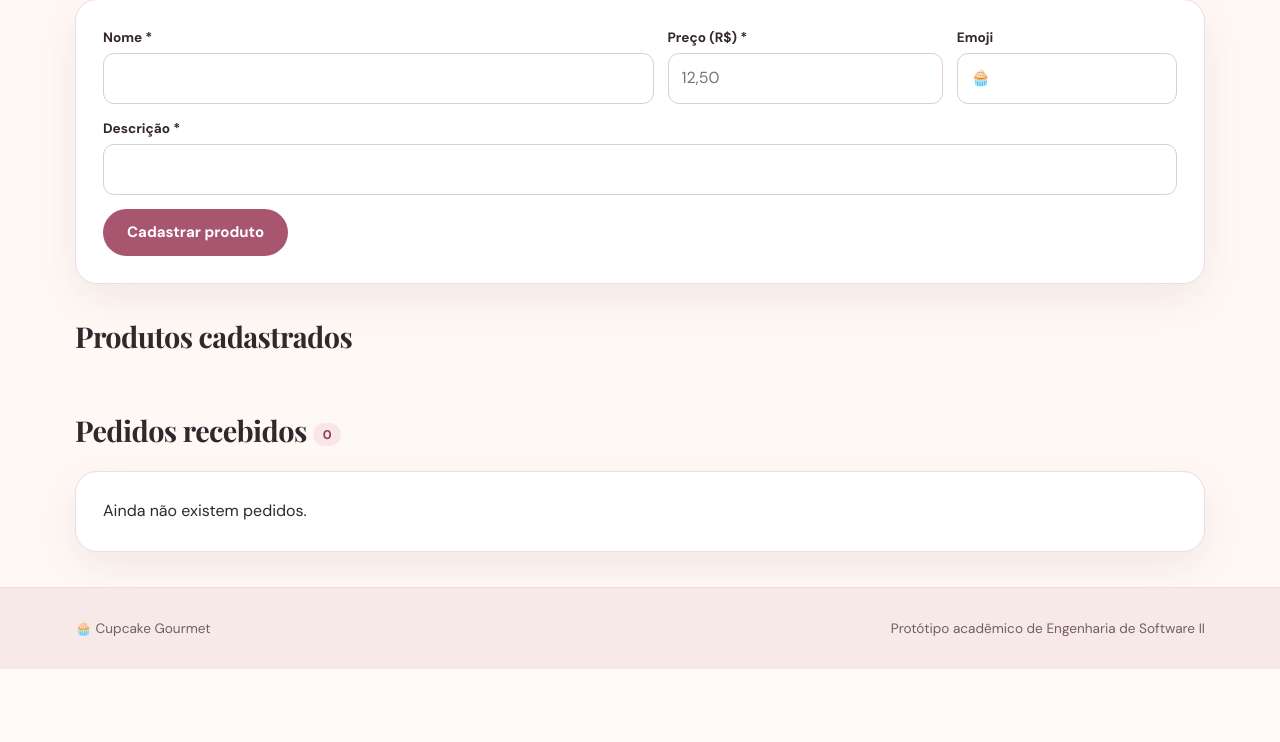
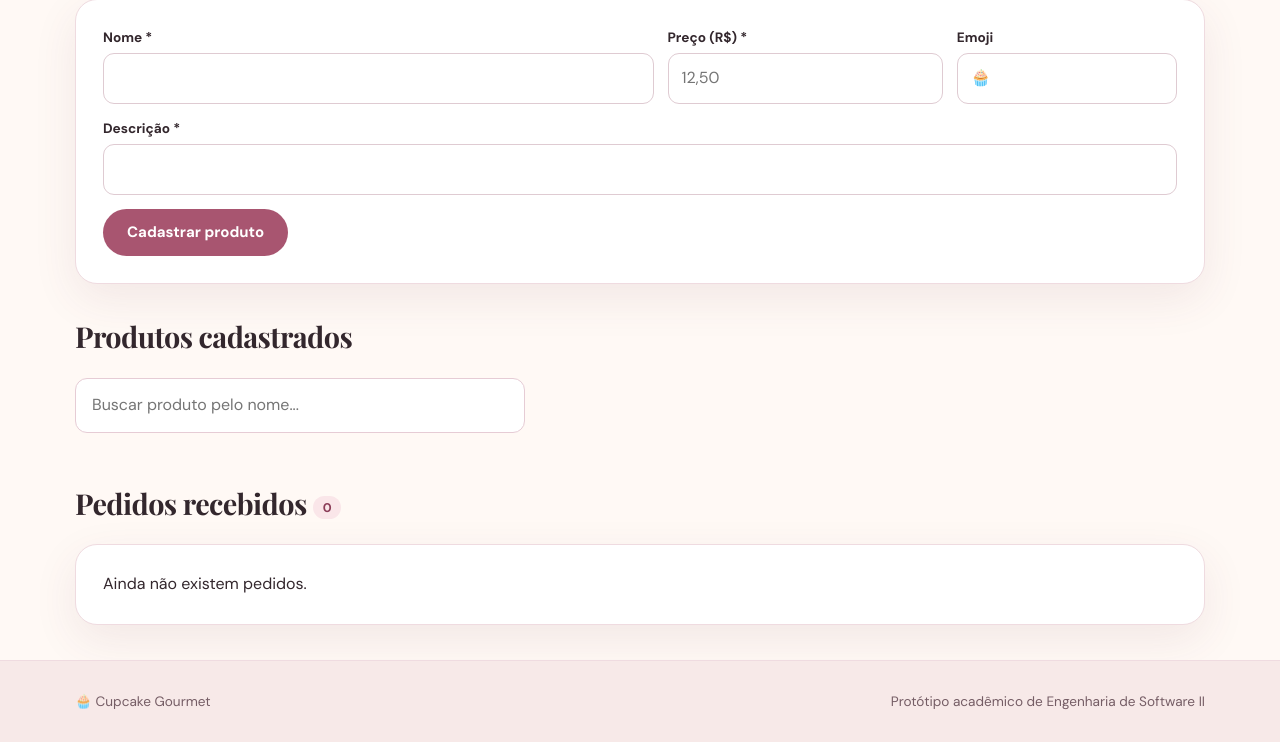
Before and after one commit to anacschmoeller/Cupcakeprojeto, a Flask app: template cupcake_gourmet_projeto/cupcake/templates/admin.html in a window 1280 px wide. Shown: the part 407-1149 px from the top of the page. Before the commit the page ends 1076 px from the top, so only its background shows below. Run offline with Flask 3, Linux system fonts and the light colour scheme; the template is opened without the code that fills it, so the values that code supplies are empty.

Commit message:
Implement product search functionality in admin panel
Added a search input for products and implemented filtering functionality.

```diff
--- a/cupcake_gourmet_projeto/cupcake/templates/admin.html
+++ b/cupcake_gourmet_projeto/cupcake/templates/admin.html
@@ -3,6 +3,31 @@
 {% block content %}
 <section class="page-intro admin-heading"><div><span class="eyebrow">PAINEL DA LOJA</span><h1>Administração</h1><p>Gerencie seus cupcakes e acompanhe os pedidos.</p></div><form method="post" action="{{ url_for('site.logout') }}"><input type="hidden" name="csrf_token" value="{{ csrf_token }}"><button class="btn btn-outline" type="submit">Sair da conta</button></form></section>
 <section class="admin-section"><h2>Cadastrar cupcake</h2><form method="post" action="{{ url_for('site.add_product') }}" class="panel admin-form"><input type="hidden" name="csrf_token" value="{{ csrf_token }}"><div><label for="new-name">Nome *</label><input id="new-name" name="nome" minlength="2" required></div><div><label for="new-price">Preço (R$) *</label><input id="new-price" name="preco" placeholder="12,50" required></div><div><label for="new-emoji">Emoji</label><input id="new-emoji" name="emoji" value="🧁" maxlength="4"></div><div class="admin-wide"><label for="new-desc">Descrição *</label><input id="new-desc" name="descricao" required></div><button class="btn btn-primary" type="submit">Cadastrar produto</button></form></section>
-<section class="admin-section"><h2>Produtos cadastrados</h2><div class="admin-cards">{% for product in products %}<details class="panel admin-product"><summary><span>{{ product['emoji'] }} {{ product['nome'] }}</span><span>{{ product['preco_centavos'] | reais }} • {{ 'Disponível' if product['disponivel'] else 'Indisponível' }} <span aria-hidden="true">▾</span></span></summary><form method="post" action="{{ url_for('site.edit_product', product_id=product['id']) }}" class="edit-form"><input type="hidden" name="csrf_token" value="{{ csrf_token }}"><label>Nome <input name="nome" value="{{ product['nome'] }}" required></label><label>Descrição <input name="descricao" value="{{ product['descricao'] }}" required></label><label>Preço (R$) <input name="preco" value="{{ '%0.2f' | format(product['preco_centavos']/100) }}" required></label><label>Emoji <input name="emoji" value="{{ product['emoji'] }}"></label><label>Disponibilidade <select name="disponivel"><option value="1" {% if product['disponivel'] %}selected{% endif %}>Disponível</option><option value="0" {% if not product['disponivel'] %}selected{% endif %}>Indisponível</option></select></label><button class="btn btn-primary" type="submit">Salvar alterações</button></form></details>{% endfor %}</div></section>
+<section class="admin-section"><h2>Produtos cadastrados</h2>
+
+<input
+  type="search"
+  id="buscar-produto-admin"
+  placeholder="Buscar produto pelo nome..."
+  aria-label="Buscar produto pelo nome"
+  style="width:100%; max-width:450px; padding:14px 16px; margin:18px 0; border:1px solid #e6ccd5; border-radius:12px; font:inherit;"
+>
+
+<div class="admin-cards">{% for product in products %}<details class="panel admin-product"><summary><span>{{ product['emoji'] }} {{ product['nome'] }}</span><span>{{ product['preco_centavos'] | reais }} • {{ 'Disponível' if product['disponivel'] else 'Indisponível' }} <span aria-hidden="true">▾</span></span></summary><form method="post" action="{{ url_for('site.edit_product', product_id=product['id']) }}" class="edit-form"><input type="hidden" name="csrf_token" value="{{ csrf_token }}"><label>Nome <input name="nome" value="{{ product['nome'] }}" required></label><label>Descrição <input name="descricao" value="{{ product['descricao'] }}" required></label><label>Preço (R$) <input name="preco" value="{{ '%0.2f' | format(product['preco_centavos']/100) }}" required></label><label>Emoji <input name="emoji" value="{{ product['emoji'] }}"></label><label>Disponibilidade <select name="disponivel"><option value="1" {% if product['disponivel'] %}selected{% endif %}>Disponível</option><option value="0" {% if not product['disponivel'] %}selected{% endif %}>Indisponível</option></select></label><button class="btn btn-primary" type="submit">Salvar alterações</button></form></details>{% endfor %}</div></section>
 <section class="admin-section"><h2>Pedidos recebidos <span class="pill">{{ orders | length }}</span></h2>{% for order in orders %}<article class="panel order-card"><div class="order-head"><div><h3>Pedido #{{ order['id'] }} <span class="pill">{{ status_labels[order['status']] }}</span></h3><p class="muted">{{ order['criado_em'] }} UTC • {{ order['cliente_nome'] }} • {{ order['telefone'] }}</p><p class="muted">{{ 'Entrega' if order['modalidade']=='ENTREGA' else 'Retirada' }}{% if order['endereco_entrega'] %}: {{ order['endereco_entrega'] }}{% endif %}</p></div><strong>{{ order['total_centavos'] | reais }}</strong></div><ul class="order-items">{% for item in order_items[order['id']] %}<li>{{ item['quantidade'] }}× {{ item['nome_produto_historico'] }}</li>{% endfor %}</ul>{% if states[order['status']] %}<form method="post" action="{{ url_for('site.update_status', order_id=order['id']) }}" class="status-form"><input type="hidden" name="csrf_token" value="{{ csrf_token }}"><label for="st{{ order['id'] }}">Atualizar status</label><select id="st{{ order['id'] }}" name="status">{% for status in states[order['status']] | sort %}<option value="{{ status }}">{{ status_labels[status] }}</option>{% endfor %}</select><button class="btn btn-outline" type="submit">Salvar status</button></form>{% else %}<p class="muted">Pedido finalizado; status bloqueado.</p>{% endif %}</article>{% else %}<div class="panel empty-state">Ainda não existem pedidos.</div>{% endfor %}</section>
+<script>
+document.addEventListener('DOMContentLoaded', function () {
+  const busca = document.getElementById('buscar-produto-admin');
+  const produtos = document.querySelectorAll('.admin-cards .admin-product');
+
+  busca.addEventListener('input', function () {
+    const texto = busca.value.toLowerCase().trim();
+
+    produtos.forEach(function (produto) {
+      const nome = produto.querySelector('summary span').textContent.toLowerCase();
+      produto.style.display = nome.includes(texto) ? '' : 'none';
+    });
+  });
+});
+</script>
 {% endblock %}
```
